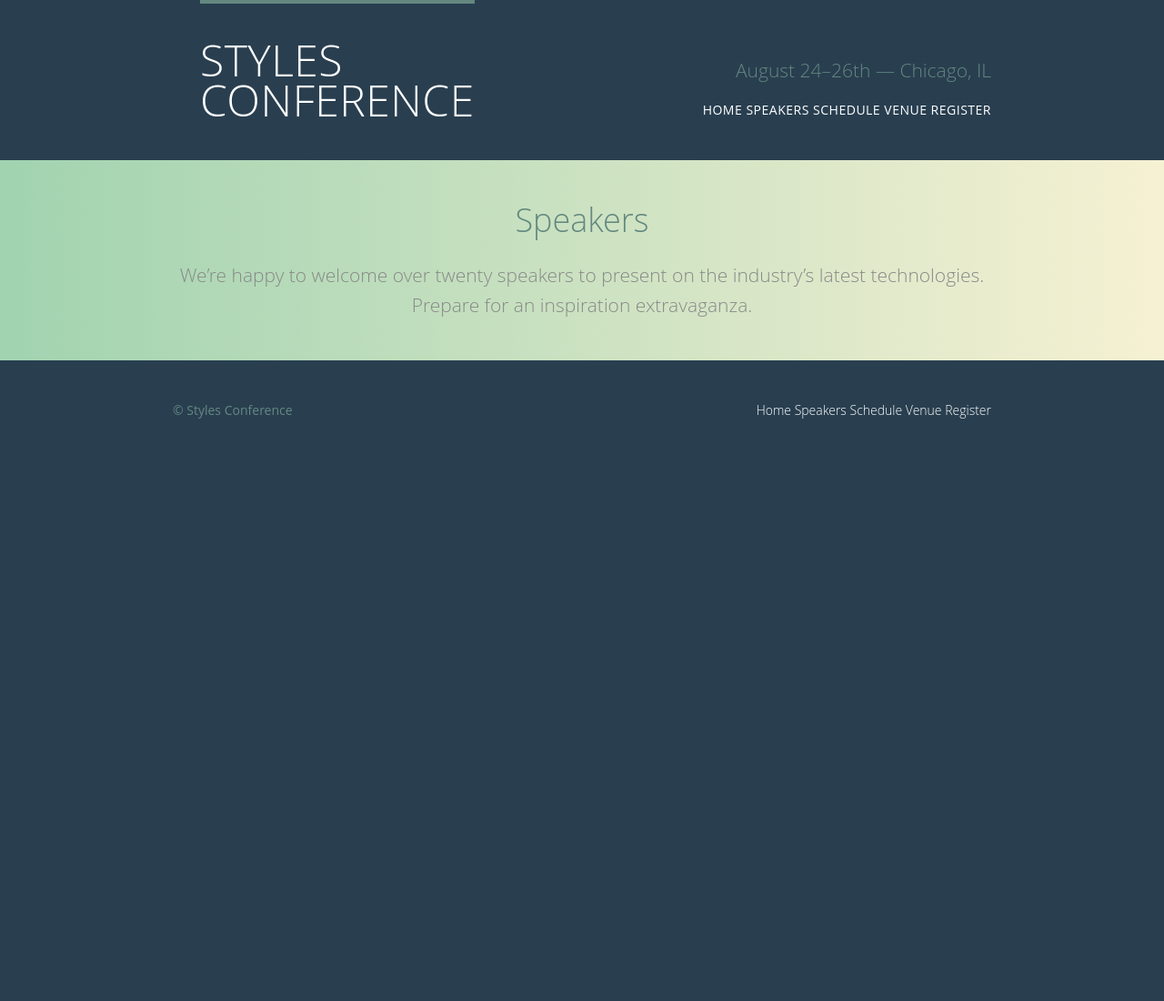
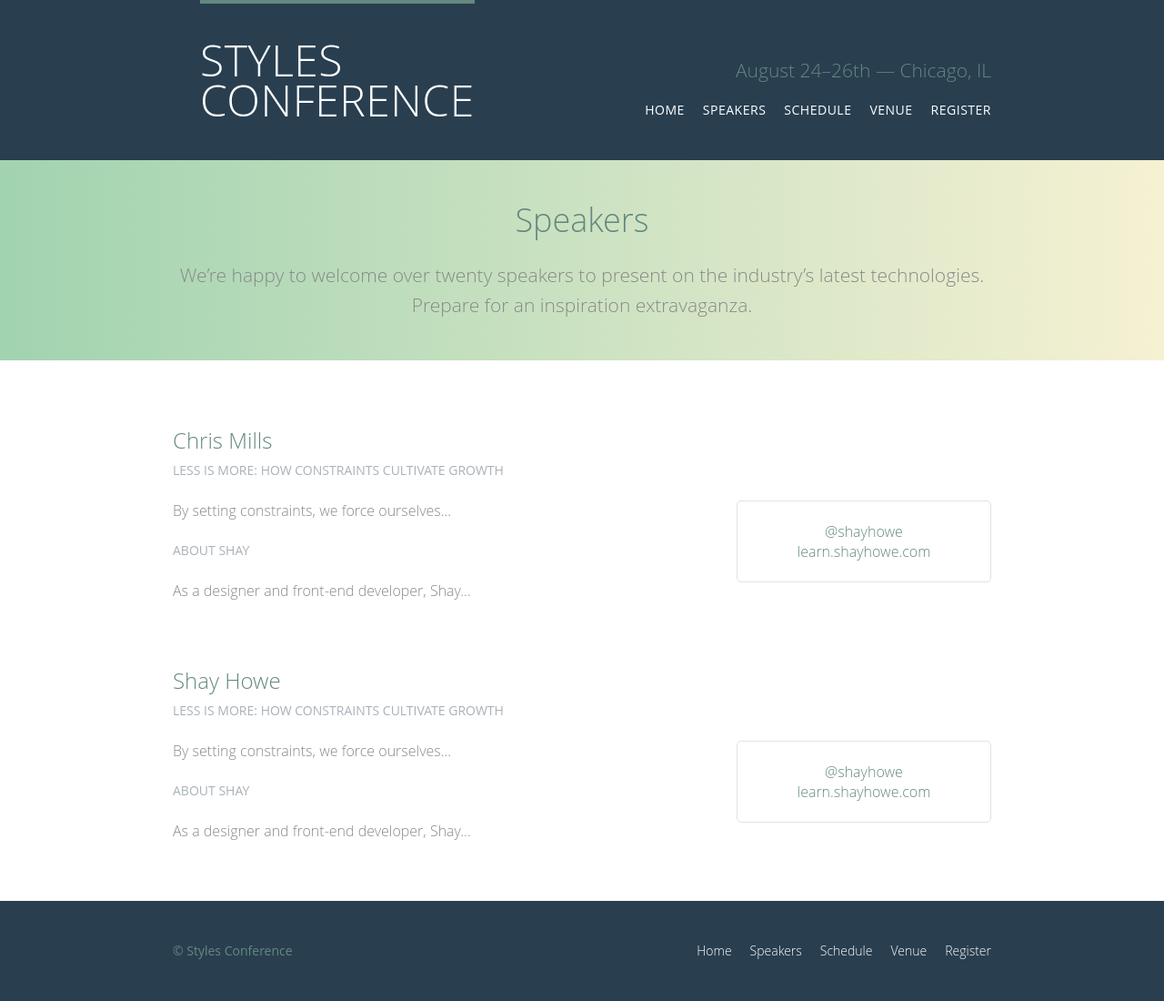
Before and after one commit to onosedeba/styles_conferencing, a plain HTML site: page speakers.html in a window 1280 px wide. Shown: the whole page at 91% size. Before the commit the page ends 800 px from the top, so only its background shows below. Drawn offline with Linux system fonts and the light colour scheme.

Commit message:
Lists Section commit

```diff
--- a/assets/stylesheets/main.css
+++ b/assets/stylesheets/main.css
@@ -338,6 +338,15 @@ h1, h3, h4, h5, p {
   text-align: right;
 }
 
+.nav li {
+  display: inline-block;
+  margin: 0 10px;
+  vertical-align: top;
+}
+.nav li:last-child {
+  margin-right: 0;
+}
+
 /*
   ========================================
   Primary footer
@@ -363,3 +372,23 @@ h1, h3, h4, h5, p {
 .primary-footer a:hover {
   color: #648880;
 }
+
+
+/*
+  ========================================
+  Speakers
+  ========================================
+*/
+
+.speaker-info {
+  border: 1px solid #dfe2e5;
+  border-radius: 5px;
+  margin-top: 88px;
+  padding: 22px 0;
+  text-align: center;
+}
+
+
+.speaker {
+  margin-bottom: 44px;
+}
--- a/speakers.html
+++ b/speakers.html
@@ -13,15 +13,17 @@
             </section>
             <h3 class="tagline">August 24&ndash;26th &mdash; Chicago, IL</h3>
            <nav class="nav primary-nav">
-                  <a href="index.html">Home</a>
+            <ul>
+                <li><a href="index.html">Home</a></li><!--
 
-                  <a href="speakers.html">Speakers</a>
+                --><li><a href="speakers.html">Speakers</a></li><!--
 
-                  <a href="schedule.html">Schedule</a>
+                --><li><a href="schedule.html">Schedule</a></li><!--
 
-                  <a href="venue.html">Venue</a>
+                --><li><a href="venue.html">Venue</a></li><!--
 
-                  <a href="register.html">Register</a>
+                --><li><a href="register.html">Register</a></li>
+              </ul>
             </nav>
 
         </header>
@@ -33,20 +35,76 @@
               <p>We&#8217;re happy to welcome over twenty speakers to present on the industry&#8217;s latest technologies. Prepare for an inspiration extravaganza.</p>
 
             </div>
+          </section><section class="row">
+            <div class="grid">
+                <section class="speaker" id="chris-mills">
+
+                    <div class="col-2-3">
+                        <h2>Chris Mills</h2>
+                        <h5>Less Is More: How Constraints Cultivate Growth</h5>
+
+                        <p>By setting constraints, we force ourselves...</p>
+
+                        <h5>About Shay</h5>
+
+                        <p>As a designer and front-end developer, Shay...</p>
+                    </div><!--
+
+                    --><aside class="col-1-3">
+                        <div class="speaker-info">
+
+                            <ul>
+                              <li><a href="https://twitter.com/shayhowe">@shayhowe</a></li>
+                              <li><a href="http://learn.shayhowe.com/">learn.shayhowe.com</a></li>
+                            </ul>
+                          </div>
+                    </aside>
+
+                  </section>
+
+
+                <section id="shay-howe">
+
+                    <div class="col-2-3">
+                        <h2>Shay Howe</h2>
+                        <h5>Less Is More: How Constraints Cultivate Growth</h5>
+
+                        <p>By setting constraints, we force ourselves...</p>
+
+                        <h5>About Shay</h5>
+
+                        <p>As a designer and front-end developer, Shay...</p>
+                    </div><!--
+
+                    --><aside class="col-1-3">
+                        <div class="speaker-info">
+
+                            <ul>
+                              <li><a href="https://twitter.com/shayhowe">@shayhowe</a></li>
+                              <li><a href="http://learn.shayhowe.com/">learn.shayhowe.com</a></li>
+                            </ul>
+                          </div>
+                    </aside>
+
+                </section>
+            </div>
           </section>
+
         <footer  class="primary-footer container group">
             <small>&copy; Styles Conference</small>
             <nav class="nav">
-                <a href="index.html"> Home</a>
+                <ul>
+                    <li><a href="index.html">Home</a></li><!--
 
-                <a href="speakers.html">Speakers</a>
+                --><li><a href="speakers.html">Speakers</a></li><!--
 
-                <a href="schedule.html">Schedule</a>
+                --><li><a href="schedule.html">Schedule</a></li><!--
 
-                <a href="venue.html">Venue</a>
+                --><li><a href="venue.html">Venue</a></li><!--
 
-                <a href="register.html">Register</a>
-          </nav>
+                --><li><a href="register.html">Register</a></li>
+                 </ul>
+            </nav>
 
         </footer>
     </body>
```
Also changed, not shown: index.html (+14 -10 lines), register.html (+14 -10 lines), schedule.html (+14 -10 lines), venue.html (+14 -10 lines).
